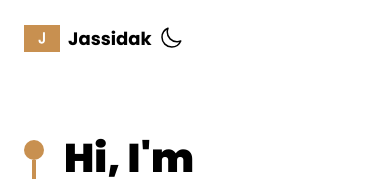
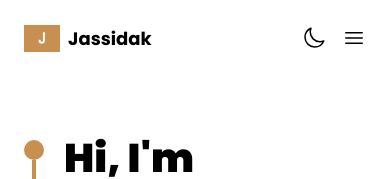
Before and after one commit to jassidaksingh/Personal-Portfolio, a React (Vite) app: page / in a window 390 px wide. Shown: the top 179 px of the page. Built offline with nearby package versions, Linux system fonts and the light colour scheme.

Commit message:
update: them toggle and fix coloring issues

```diff
--- a/src/components/Navbar.jsx
+++ b/src/components/Navbar.jsx
@@ -3,7 +3,7 @@
 
 import { styles } from "../styles";
 import { navLinks } from "../constants";
-import { logo, menu, close } from "../assets";
+import { logo } from "../assets";
 import { useTheme } from "./ThemeProvider";
 
 const Navbar = () => {
@@ -53,7 +53,7 @@
           </p>
         </Link>
 
-        <div className='flex items-center gap-6'>
+        <div className='hidden sm:flex items-center gap-6'>
           <button
             onClick={toggleTheme}
             className="hover:opacity-80"
@@ -70,7 +70,7 @@
             )}
           </button>
 
-          <ul className='list-none hidden sm:flex flex-row gap-10'>
+          <ul className='list-none flex flex-row gap-10'>
             {navLinks.map((nav) => (
               <li
                 key={nav.id}
@@ -87,13 +87,38 @@
           </ul>
         </div>
 
-        <div className='sm:hidden flex flex-1 justify-end items-center'>
-          <img
-            src={toggle ? close : menu}
-            alt='menu'
-            className='w-[28px] h-[28px] object-contain cursor-pointer'
+        <div className='sm:hidden flex items-center gap-4'>
+          <button
+            onClick={toggleTheme}
+            className="hover:opacity-80"
+            aria-label="Toggle theme"
+          >
+            {isDarkMode ? (
+              <svg xmlns="http://www.w3.org/2000/svg" fill="none" viewBox="0 0 24 24" strokeWidth={1.5} stroke="currentColor" className="w-6 h-6 text-white">
+                <path strokeLinecap="round" strokeLinejoin="round" d="M12 3v2.25m6.364.386l-1.591 1.591M21 12h-2.25m-.386 6.364l-1.591-1.591M12 18.75V21m-4.773-4.227l-1.591 1.591M5.25 12H3m4.227-4.773L5.636 5.636M15.75 12a3.75 3.75 0 11-7.5 0 3.75 3.75 0 017.5 0z" />
+              </svg>
+            ) : (
+              <svg xmlns="http://www.w3.org/2000/svg" fill="none" viewBox="0 0 24 24" strokeWidth={1.5} stroke="currentColor" className="w-6 h-6 text-black">
+                <path strokeLinecap="round" strokeLinejoin="round" d="M21.752 15.002A9.718 9.718 0 0118 15.75c-5.385 0-9.75-4.365-9.75-9.75 0-1.33.266-2.597.748-3.752A9.753 9.753 0 003 11.25C3 16.635 7.365 21 12.75 21a9.753 9.753 0 009.002-5.998z" />
+              </svg>
+            )}
+          </button>
+
+          <button
             onClick={() => setToggle(!toggle)}
-          />
+            className="hover:opacity-80"
+            aria-label="Toggle menu"
+          >
+            {toggle ? (
+              <svg xmlns="http://www.w3.org/2000/svg" fill="none" viewBox="0 0 24 24" strokeWidth={1.5} stroke="currentColor" className={`w-6 h-6 ${isDarkMode ? 'text-white' : 'text-black'}`}>
+                <path strokeLinecap="round" strokeLinejoin="round" d="M6 18L18 6M6 6l12 12" />
+              </svg>
+            ) : (
+              <svg xmlns="http://www.w3.org/2000/svg" fill="none" viewBox="0 0 24 24" strokeWidth={1.5} stroke="currentColor" className={`w-6 h-6 ${isDarkMode ? 'text-white' : 'text-black'}`}>
+                <path strokeLinecap="round" strokeLinejoin="round" d="M3.75 6.75h16.5M3.75 12h16.5m-16.5 5.25h16.5" />
+              </svg>
+            )}
+          </button>
 
           <div
             className={`${
```
